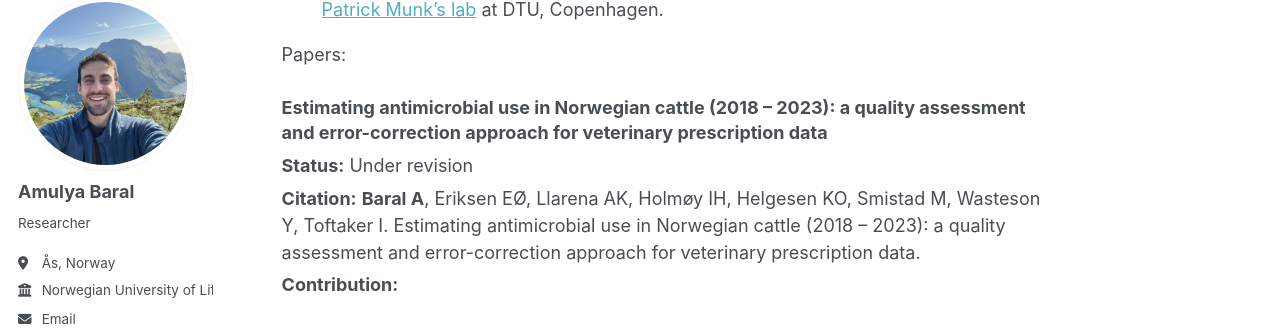
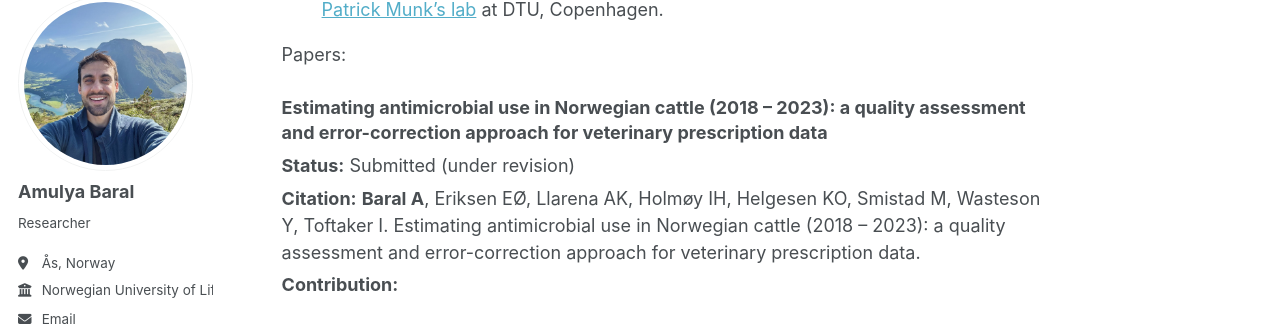
Before and after one commit to amulyabaral/amulyabaral.github.io, a Jekyll site: the page built from _pages/about.md, in a window 1280 px wide and 900 px high, scrolled down 389 px. Shown: the part 105-433 px from the top of the window. Built offline with Jekyll 4.4.1, drawn with Linux system fonts in a browser that asks for light colours; a style sheet for code colours, icons or effects is not loaded.

Commit message:
Change VetReg manuscript status to "Submitted (under revision)"
Co-Authored-By: Claude Opus 5.5 <noreply@anthropic.com>
Claude-Session: https://claude.ai/code/session_01BXRpXnbgsK1NXFWMyg1ZFr

```diff
--- a/_includes/papers.md
+++ b/_includes/papers.md
@@ -13,7 +13,7 @@ Wrap your name in ** to make it bold. If there's no DOI, delete that line or swa
 {% endcomment %}
 
 #### Estimating antimicrobial use in Norwegian cattle (2018 – 2023): a quality assessment and error-correction approach for veterinary prescription data
-- **Status:** Under revision
+- **Status:** Submitted (under revision)
 - **Citation:** **Baral A**, Eriksen EØ, Llarena AK, Holmøy IH, Helgesen KO, Smistad M, Wasteson Y, Toftaker I. Estimating antimicrobial use in Norwegian cattle (2018 – 2023): a quality assessment and error-correction approach for veterinary prescription data.
 - **Contribution:**
 
```
